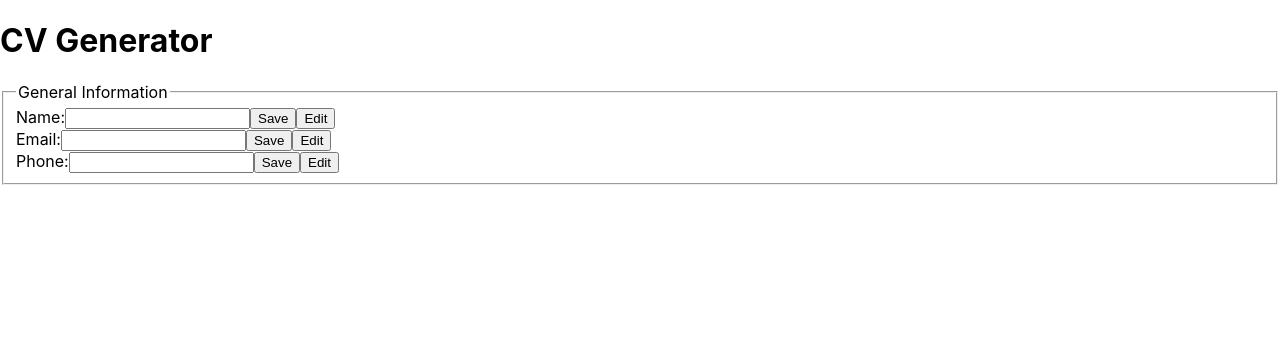
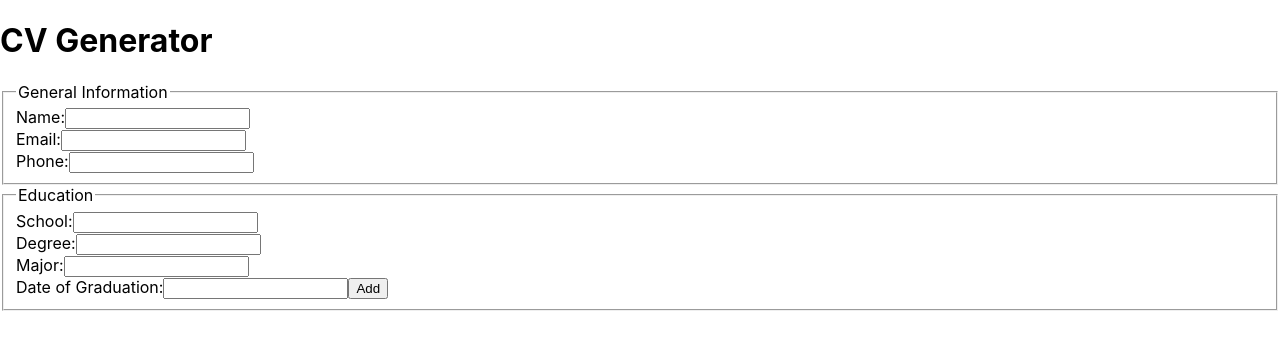
Before and after one commit to dp-beck/cv-project, a React (Create React App) app: page / in a window 1280 px wide. Shown: the top 350 px of the page. Built offline with nearby package versions, Linux system fonts and the light colour scheme.

Commit message:
Finished Education Entry section of CV

```diff
--- a/package.json
+++ b/package.json
@@ -9,6 +9,7 @@
     "react": "^18.2.0",
     "react-dom": "^18.2.0",
     "react-scripts": "5.0.1",
+    "uniqid": "^5.4.0",
     "web-vitals": "^2.1.4"
   },
   "scripts": {
--- a/src/App.js
+++ b/src/App.js
@@ -1,5 +1,9 @@
 import React, { Component } from 'react';
+import uniqid from 'uniqid';
 import GeneralInformation from './Components/GeneralInformation';
+import Education from './Components/Education';
+import EducationOverview from './Components/EducationOverview';
+
 class App extends Component {
   constructor() {
     super();
@@ -8,15 +12,60 @@ class App extends Component {
         name: '',
         email: '',
         phone: '',
+        educationEntry: {
+          id: uniqid(),
+          school: '',
+          degree: '',
+          major: '',
+          graduation: ''
+        },
+        educationEntries: [],
       };
 
       this.handleChange = this.handleChange.bind(this);
+      this.addEdEntry = this.addEdEntry.bind(this);
   }
 
   handleChange = (e) => {
     const name = e.target.name;
+    if (e.target.className === "generalInformation") {
+      this.setState({
+        [name]: e.target.value,
+      });
+    };
+    if (e.target.className === "education") {
+      this.setState({
+        educationEntry: {
+          school: document.getElementById("schoolInput").value,
+          degree: document.getElementById("degreeInput").value,
+          major: document.getElementById("majorInput").value,
+          graduation: document.getElementById("graduationInput").value,
+          id: this.state.educationEntry.id,
+        },
+      });
+    };
+  }
+
+  addEdEntry () {
     this.setState({
-      [name]: e.target.value,
+      educationEntries: this.state.educationEntries.concat(this.state.educationEntry),
+      educationEntry: {
+        school: '',
+        degree: '',
+        major: '',
+        graduation: '',
+        id: uniqid(),
+      },
+    });
+    document.getElementById("schoolInput").value = '';
+    document.getElementById("degreeInput").value = '';
+    document.getElementById("majorInput").value = '';
+    document.getElementById("graduationInput").value = '';
+  }
+
+  deleteEdEntry = (e) => {
+    this.setState({
+      educationEntries: this.state.educationEntries.filter(entry => entry.id !== e.target.id)
     });
   }
 
@@ -30,9 +79,11 @@ class App extends Component {
         <h1>CV Generator</h1>
         <form onSubmit={this.handleSubmit}>
           <GeneralInformation name={this.state.name} handleChange={this.handleChange}/>
+          <Education name={this.state.name} handleChange={this.handleChange} addEdEntry={this.addEdEntry}/>
+          <EducationOverview educationEntries={this.state.educationEntries} deleteEdEntry={this.deleteEdEntry} />
         </form>
         {/*
-        <Education />
+
         <PracticalExperience />
     <SubmitButton />*/}
       </div>
--- /dev/null
+++ b/src/Components/Education.js
@@ -0,0 +1,34 @@
+import React, { Component } from 'react';
+
+class Education extends Component {
+    constructor(props) {
+        super(props);
+    };
+
+    render() {
+        return (
+            <fieldset>
+                <legend>Education</legend>
+                    <label>School:
+                        <input name="school" type="text" id="schoolInput" className="education" value={this.props.value} onChange={this.props.handleChange}/>
+                    </label>
+                    <br></br>
+                    <label>Degree:
+                        <input name="degree" type="text" id="degreeInput" className="education" value={this.props.value} onChange={this.props.handleChange}/>
+                    </label>
+                    <br></br>
+                    <label>Major:
+                        <input name="major" type="text" id="majorInput" className="education" value={this.props.value} onChange={this.props.handleChange}/>
+                    </label>
+                    <br></br>
+                    <label>Date of Graduation:
+                        <input name="graduation" type="text" id="graduationInput" className="education" value={this.props.value} onChange={this.props.handleChange}/>
+                    </label>
+                    <button onClick={this.props.addEdEntry}>Add</button>
+
+            </fieldset>
+        );
+    };
+}
+
+export default Education;
--- /dev/null
+++ b/src/Components/EducationOverview.js
@@ -0,0 +1,25 @@
+import React, { Component } from 'react';
+
+class EducationOverview extends Component {
+    render() {
+        return (
+            <ul>
+                {this.props.educationEntries.map((entry) => {
+                    return <li key={entry.id}>
+                        {entry.school}
+                        <br></br>
+                        {entry.degree}
+                        <br></br>
+                        {entry.major}
+                        <br></br>
+                        {entry.graduation}
+                        <br></br>
+                        <button id={entry.id} onClick={this.props.deleteEdEntry}>Delete</button>
+                    </li>;
+                })}
+            </ul>
+        );
+    };
+}
+
+export default EducationOverview;
--- a/src/Components/GeneralInformation.js
+++ b/src/Components/GeneralInformation.js
@@ -1,5 +1,4 @@
 import React, { Component } from 'react';
-import InputField from './InputField.js';
 
 class GeneralInformation extends Component {
     constructor(props) {
@@ -11,22 +10,16 @@ class GeneralInformation extends Component {
             <fieldset>
                 <legend>General Information</legend>
                 <label>Name:
-                    <input name="name" type="text" id="nameInput" value={this.props.value} onChange={this.props.handleChange}/>
+                    <input name="name" type="text" id="nameInput" className="generalInformation" value={this.props.value} onChange={this.props.handleChange}/>
                 </label>
-                <button>Save</button>
-                <button>Edit</button>
                 <br></br>
                 <label>Email:
-                    <input name="email" type="text" id="emailInput" value={this.props.value} onChange={this.props.handleChange}/>
+                    <input name="email" type="text" id="emailInput" className="generalInformation" value={this.props.value} onChange={this.props.handleChange}/>
                 </label>
-                <button>Save</button>
-                <button>Edit</button>
                 <br></br>
                 <label>Phone:
-                    <input name="phone" type="text" id="phoneInput" value={this.props.value} onChange={this.props.handleChange}/>
+                    <input name="phone" type="text" id="phoneInput" className="generalInformation" value={this.props.value} onChange={this.props.handleChange}/>
                 </label>
-                <button>Save</button>
-                <button>Edit</button>
 
             </fieldset>
         );
--- a/src/Components/InputField.js
+++ /dev/null
@@ -1,24 +0,0 @@
-import React, { Component } from 'react';
-import SaveButton from './SaveButton';
-// import EditButton from './EditButton';
-
-class InputField extends Component {
-    constructor(props) {
-        super(props);
-    };
-
-    render() {
-        return (
-            <div>
-                <form>
-                    <label htmlFor={this.props.tile}>{this.props.tile}</label>
-                    <input type="text" id={this.props.title}/>
-                    <SaveButton />
-                    {/*<EditButton />*/}
-                </form>
-            </div>
-        );
-    }
-}
-
-export default InputField;
--- a/src/Components/SaveButton.js
+++ /dev/null
@@ -1,28 +0,0 @@
-import react, { Component } from 'react';
-
-// The save button is a submit button for an input field that updates the state
-// in App with the inputted information. It should "turn off" the input box. The input
-// box only being "turned back" on when the edit button is pushed.
-
-class SaveButton extends Component {
-    constructor(props) {
-        super(props);
-        };
-
-    onSave (e) {
-        e.preventDefault();
-        this.setState({
-           props: e.target.value
-        });
-    }
-
-    render() {
-        return (
-            <button type="submit" onClick={this.onSave}>
-                Save
-            </button>
-        );
-    };
-}
-
-export default SaveButton;
```
Also changed, not shown: 1 other file (tests, documents, lock files or other folders).
